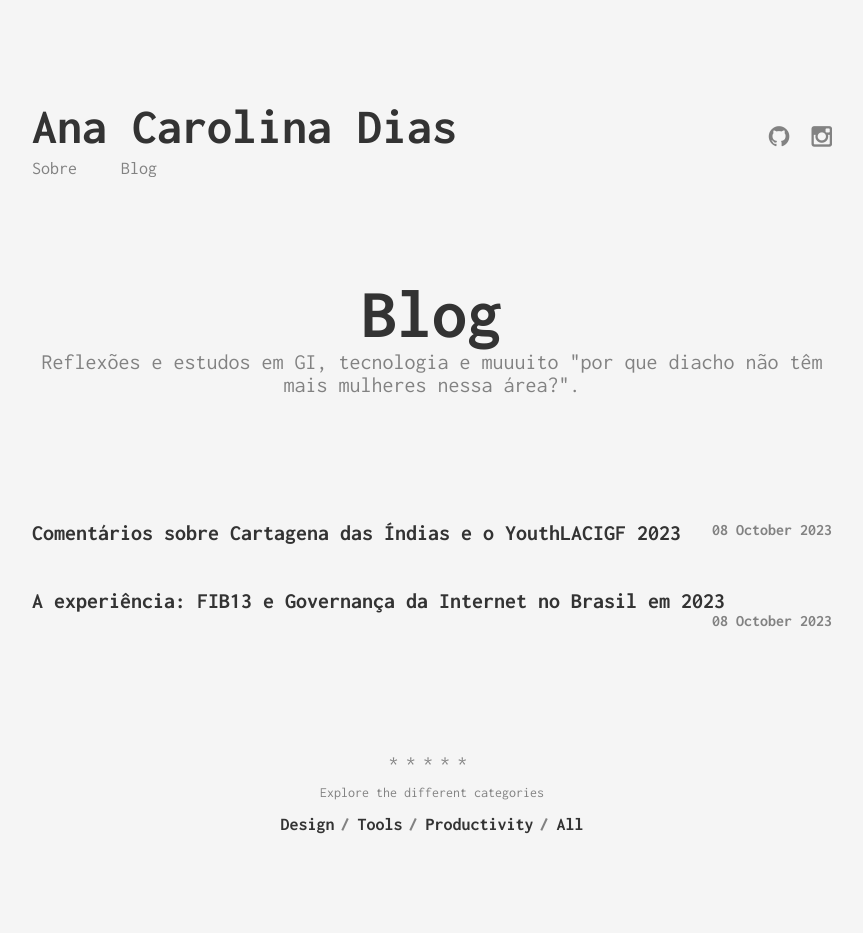
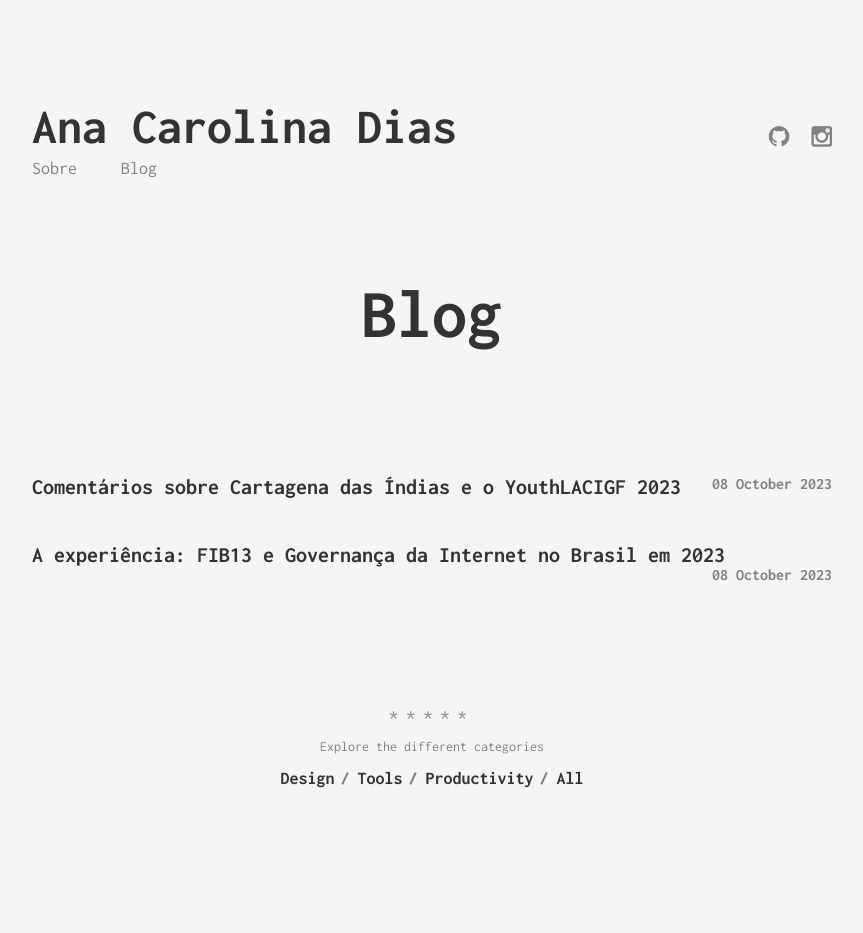
Before and after one commit to linasdias/linasdias.github.io, a Jekyll site: the page built from index.html, in a window 1280 px wide. Shown: the whole page, without its empty margins (208-1071 px from the left). Built offline with Jekyll 4.4.1, drawn with Linux system fonts in a browser that asks for light colours; after the commit the page ends 900 px from its top, so only the background shows below that.

Commit message:
Remove subtitles from browser tab title

```diff
--- a/index.html
+++ b/index.html
@@ -1,7 +1,6 @@
 ---
 layout: page
 title: Blog
-subtitle: Reflexões e estudos em GI, tecnologia e muuuito "por que diacho não têm mais mulheres nessa área?".
 sitemap:
   priority: 0.9
 ---
```
Also changed, not shown: about.md (+0 -1 lines).
